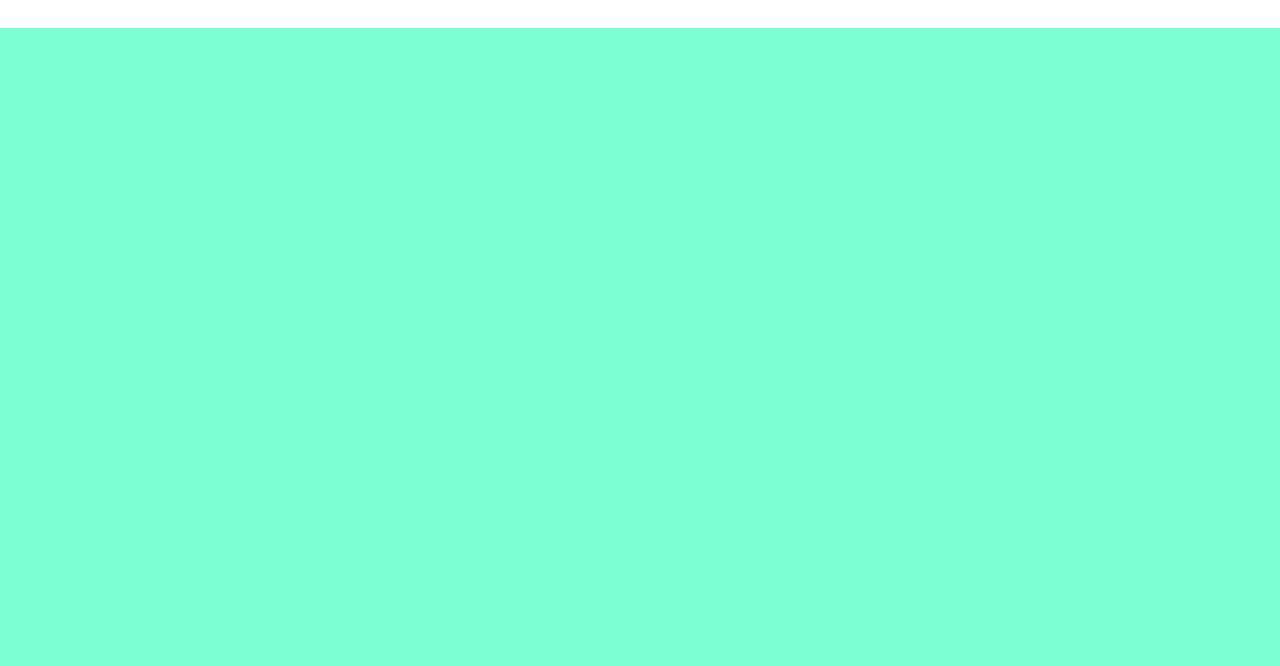
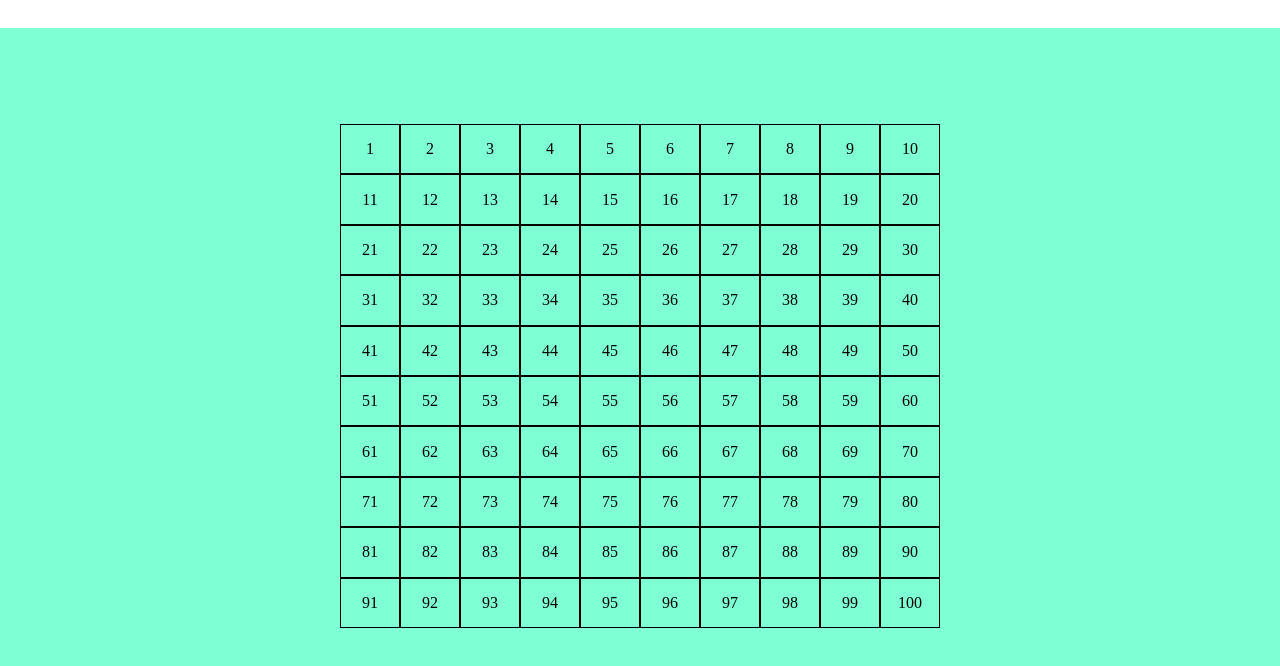
Before and after one commit to Gtp87/js-campominato-grid, a plain HTML site: page index.html in a window 1280 px wide. Both pictures are taken after a click on the button "Play". Shown: the part 72-738 px from the top of the page. Drawn offline with Linux system fonts and the light colour scheme.

Commit message:
finito generatore griglia

```diff
--- a/css/style.css
+++ b/css/style.css
@@ -50,12 +50,13 @@ main {
 }
 
 .square {
-    width: calc(100% / var(--square-size));
-    height: calc(100% / var(--square-size));
+    /* width: calc(100% / var(--square-size));
+    height: calc(100% / var(--square-size)); */
     border: 1px solid black;
     display: flex;
     justify-content: center;
     align-items: center;
+    cursor: pointer;
 }
 
 .square.clicked {
--- a/index.html
+++ b/index.html
@@ -17,7 +17,7 @@
             <select name="choose-level" id="choose-level">
                 <option value="easy">Easy</option>
                 <option value="medium">Medium</option>
-                <option value="hard">hard</option>
+                <option value="hard">Hard</option>
             </select>
             <button id="play">Play</button>
         </div>
--- a/js/script.js
+++ b/js/script.js
@@ -10,4 +10,50 @@
 // Di cosa ho bisogno per generare i numeri ?
 //     Proviamo sempre prima con dei console.log() per capire se stiamo ricevendo i dati giusti.
 // Le validazioni e i controlli possiamo farli in un secondo momento.
-console.log('ciao sono uno script funzionante');
+
+
+// selezioniamo pulsante play
+
+
+const playButton = document.getElementById('play');
+let containerGrid = document.getElementById('grid');
+
+// evento click play
+
+playButton.addEventListener('click', function () {
+    containerGrid.innerHTML = '';
+    // che livello ha selezionato il giocatore?
+    let difficulty = document.getElementById('choose-level').value;
+
+    // generiamo griglia
+    let row = 0;
+    let column = 0;
+
+    // SE difficile
+    if (difficulty == 'hard') {
+        row = 7;
+        column = 7;
+
+        // SE media
+    } else if (difficulty == 'medium') {
+        row = 9;
+        column = 9;
+
+        // SE facile
+    } else {
+        row = 10;
+        column = 10;
+    }
+
+    let sqrNumb = row * column;
+    for (let index = 0; index < sqrNumb; index++) {
+        const square = document.createElement('div');
+        square.classList.add('square');
+        square.style.width = `calc(100% / ${column})`;
+        square.style.height = `calc(100% / ${row})`;
+        containerGrid.append(square);
+
+        // inseriamo i numeri progressivi all'interno dei quadrati ccreati
+        square.append(index+1);
+    }
+})
```
